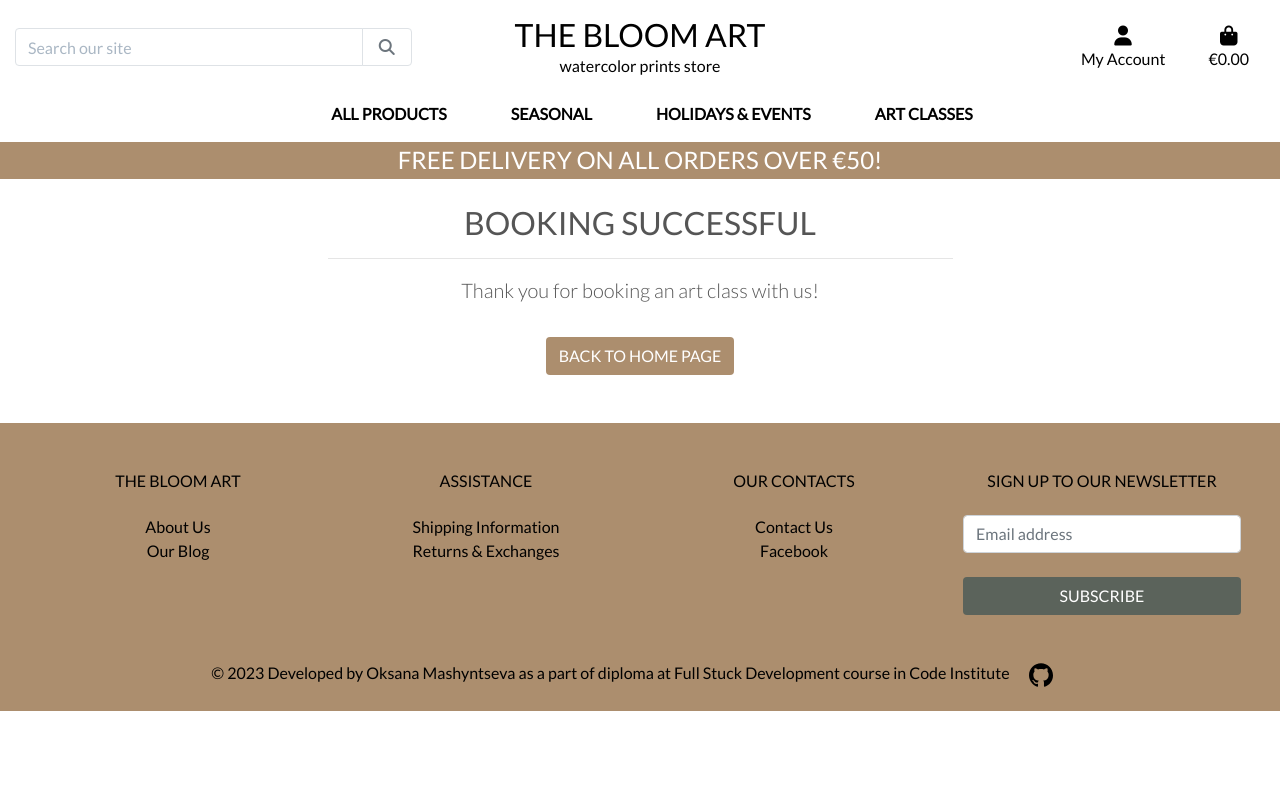
After one commit to ksumm/the_Bloom_PP5, a Django app: page /artclass/success/ in a window 1280 px wide. The commit adds this page. Run offline with Django 3.2, Linux system fonts and the light colour scheme; some libraries are stand-ins or nearby versions.

Commit message:
Add Book Now functionality to artclass app

```diff
--- /dev/null
+++ b/artclass/templates/artclass/success.html
@@ -0,0 +1,27 @@
+{% extends "base.html" %}
+{% load static %}
+
+{% block page_header %}
+    <div class="container header-container">
+        <div class="row">
+            <div class="col"></div>
+        </div>
+    </div>
+{% endblock %}
+
+{% block content %}
+    <div class="overlay"></div>
+    <div class="container-fluid">
+        <div class="row">
+            <div class="col text-center mt-3">
+                <br>
+                <h2 class="logo-font">Booking Successful</h2>
+                <hr class="w-50 mb-1">
+                <p class="lead mt-3">Thank you for booking an art class with us!</p>
+
+                <!-- Back to Home Page Button -->
+                <a href="{% url 'home' %}" class="btn btn-black rounded-4 text-uppercase mt-3">Back to Home Page</a>
+            </div>
+        </div>
+    </div>
+{% endblock %}
--- a/artclass/urls.py
+++ b/artclass/urls.py
@@ -1,5 +1,5 @@
 from django.urls import path
-from .views import art_class_list, art_class_detail, book_art_class
+from .views import art_class_list, art_class_detail, book_art_class, success_view
 
 app_name = 'artclass'
 
@@ -7,4 +7,5 @@ urlpatterns = [
     path('', art_class_list, name='art_class_list'),
     path('<int:art_class_id>/', art_class_detail, name='art_class_detail'),
     path('book/<int:art_class_id>/', book_art_class, name='book_art_class'),
+    path('success/', success_view, name='success_view'),
 ]
--- a/artclass/views.py
+++ b/artclass/views.py
@@ -1,7 +1,9 @@
 from django.shortcuts import render, get_object_or_404
 from django.http import HttpResponseRedirect
+from django.urls import reverse
 from .models import ArtClass, Booking
 from .forms import ArtClassBookingForm
+
 
 
 def art_class_list(request):
@@ -37,8 +39,12 @@ def book_art_class(request, art_class_id):
             art_class.is_booked = True
             art_class.save()
 
-            return HttpResponseRedirect('/success/')
+            return HttpResponseRedirect(reverse('artclass:success_view'))  # Use the correct URL name with reverse
     else:
         form = ArtClassBookingForm()
 
     return render(request, 'artclass/book_art_class.html', {'art_class': art_class, 'form': form})
+
+
+def success_view(request):
+    return render(request, 'artclass/success.html')
--- a/templates/includes/main-nav.html
+++ b/templates/includes/main-nav.html
@@ -42,7 +42,7 @@
                 Art Classes
             </a>
             <div class="dropdown-menu border-0" aria-labelledby="specials-link">
-                <a href="#" class="dropdown-item">Christmas Workshops</a>
+                <a href="{% url 'artclass:art_class_list' %}" class="dropdown-item">Our Art Classes</a>
             </div>
         </li>
     </ul>
```
Also changed, not shown: artclass/forms.py (+5 -5 lines).
